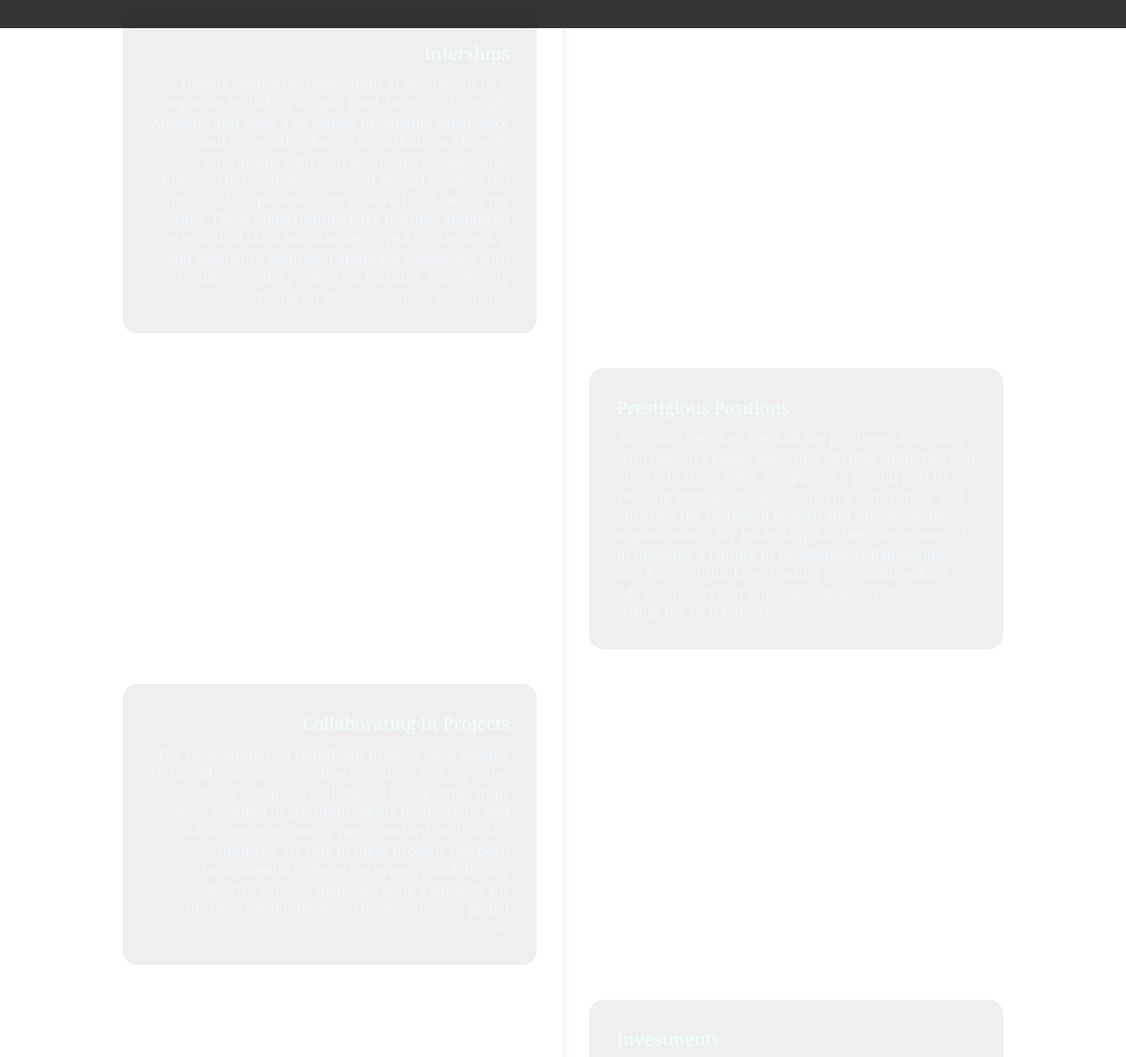
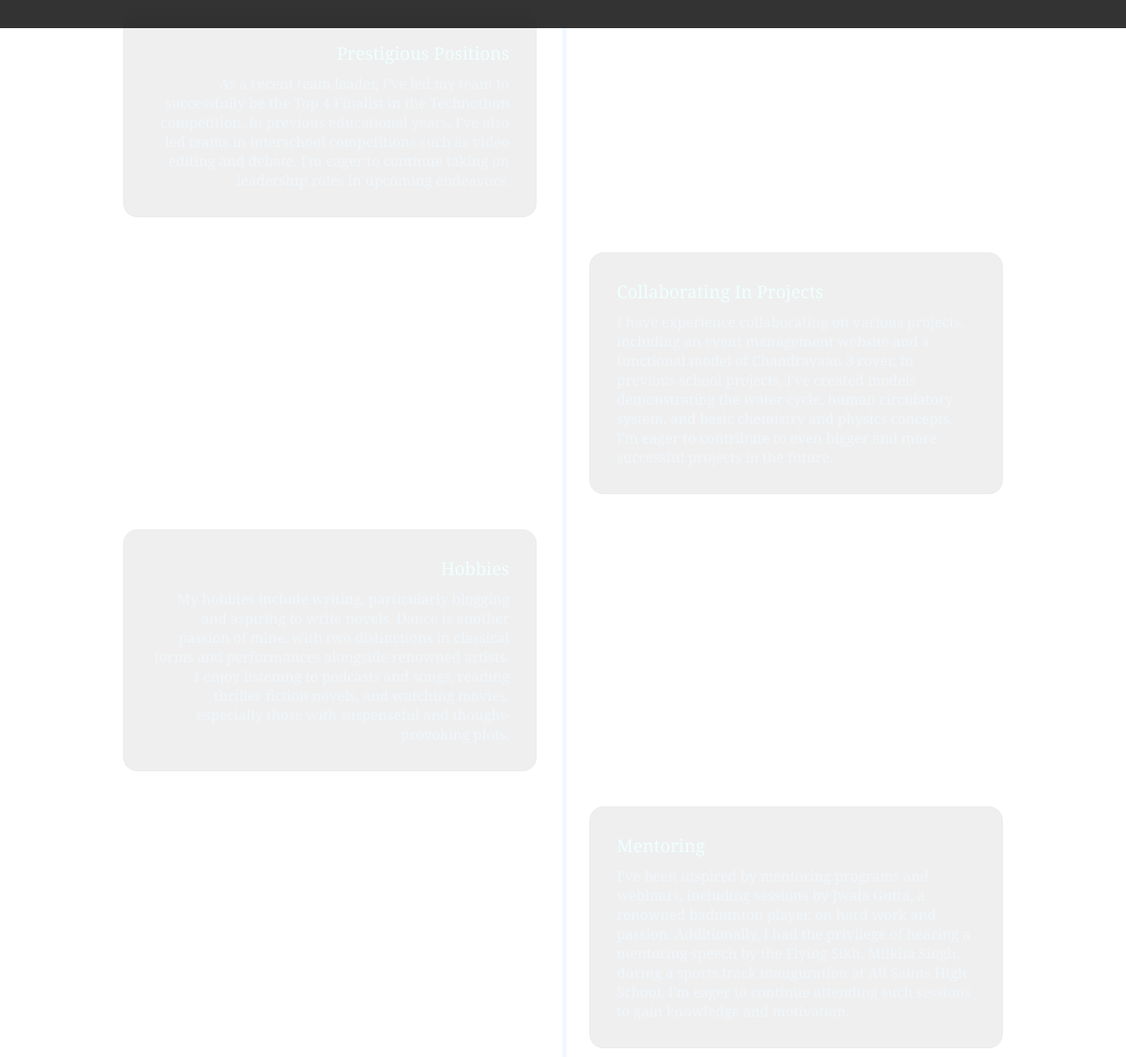
Before and after one commit to Rishika-1212/Microproj12wpd, a plain HTML site: page exp.html in a window 1280 px wide. Shown: the part 84-1286 px from the top of the page at 88% size. Drawn offline with Linux system fonts and the light colour scheme.

Commit message:
Add files via upload

```diff
--- a/exp.html
+++ b/exp.html
@@ -3,7 +3,7 @@
 <head>
     <meta charset="UTF-8">
     <meta name="viewport" content="width=device-width, initial-scale=1.0">
-    <title>Education</title>
+    <title>Experiences</title>
     <link rel="stylesheet" href="exp.css">
 </head>
 <body>
@@ -25,29 +25,13 @@
 
         <div class="timeline-items">
 
-            <div class="timeline-item">
-                <div class="timeline-dot"></div>
-                <div class="timeline-content">
-                    <h3>Interships</h3>
-                    <p>
-                        Having completed internships at prestigious tech companies including
-                        Google, Intel, Infosys, Microsoft, Amazon, and Meta, I've gained invaluable
-                        experience and recognition for my contributions.Through internships with tech giants like
-                        Google, Intel, Infosys, Microsoft, Amazon, and Meta, I've garnered invaluable experience and received acclaim for my work.
-                       These opportunities have not only enhanced my technical skills but also developed my leadership and teamwork abilities.
-                       I approach challenges with resilience and a passion for learning, consistently striving for excellence in all endeavors.
-                    </p>
-                </div>
-            </div>
+
 
             <div class="timeline-item">
                 <div class="timeline-dot"></div>
                 <div class="timeline-content">
                     <h3>Prestigious Positions</h3>
-                    <p>As a chief member, I've had the privilege of working with industry giants like Apple, Nvidia, Alphabet, and others.
-                      In these roles, I've played a pivotal part in steering strategic decisions, driving innovation,
-                      and ensuring the sustained growth and success of the organizations. My leadership has been instrumental in fostering a culture of
-                      excellence, collaboration, and forward-thinking, leading to groundbreaking advancements and unparalleled achievements within the tech industry.
+                    <p>As a recent team leader, I've led my team to successfully be the Top 4 Finalist in the Technothon competition. In previous educational years, I've also led teams in interschool competitions such as video editing and debate. I'm eager to continue taking on leadership roles in upcoming endeavors.
                     </p>
                 </div>
             </div>
@@ -56,10 +40,7 @@
                 <div class="timeline-dot"></div>
                 <div class="timeline-content">
                     <h3>Collaborating in Projects</h3>
-                    <p>I've collaborated on significant projects with leading technical companies, pooling resources and expertise to tackle complex challenges.
-                     These partnerships have resulted in groundbreaking innovations and advancements, setting new standards within the industry.
-                     My role in these projects has been instrumental in fostering synergy and driving collective success,
-                    demonstrating a capacity for effective collaboration and leadership on a global scale.
+                    <p>I have experience collaborating on various projects, including an event management website and a functional model of Chandrayaan 3 rover. In previous school projects, I've created models demonstrating the water cycle, human circulatory system, and basic chemistry and physics concepts. I'm eager to contribute to even bigger and more successful projects in the future.
                     </p>
                 </div>
             </div>
@@ -67,11 +48,8 @@
             <div class="timeline-item">
                 <div class="timeline-dot"></div>
                 <div class="timeline-content">
-                    <h3>Investments</h3>
-                    <p>As the founder and CEO of my own company, I lead investments in promising businesses and startups.
-                     Our focus is on identifying innovative ventures with high growth potential and providing them with the necessary resources and support to thrive.
-                     Through strategic partnerships and prudent investment decisions, we aim to fuel the success stories of tomorrow
-                     while generating significant returns for our stakeholders.
+                    <h3>Hobbies</h3>
+                    <p>My hobbies include writing, particularly blogging and aspiring to write novels. Dance is another passion of mine, with two distinctions in classical forms and performances alongside renowned artists. I enjoy listening to podcasts and songs, reading thriller fiction novels, and watching movies, especially those with suspenseful and thought-provoking plots.
                     </p>
                 </div>
             </div>
@@ -79,12 +57,18 @@
             <div class="timeline-item">
                 <div class="timeline-dot"></div>
                 <div class="timeline-content">
-                    <h3>Mentoring The Future Seeds!</h3>
-                    <p>Having actively participated in mentorship programs for esteemed institutions such as
-                     IIT Bombay, COEP College, DY Patil College, and leading companies like Boat and Amazon,
-                     I've had the privilege of guiding and nurturing the next generation of talent.
-                    These experiences have been enriching, allowing me to impart knowledge, offer guidance,
-                    and inspire individuals to achieve their full potential in both academic and professional pursuits.
+                    <h3>Mentoring</h3>
+                    <p>I've been inspired by mentoring programs and webinars, including sessions by Jwala Gutta, a renowned badminton player, on hard work and passion. Additionally, I had the privilege of hearing a mentoring speech by the Flying Sikh, Milkha Singh, during a sports track inauguration at All Saints High School. I'm eager to continue attending such sessions to gain knowledge and motivation.
+                    </p>
+                </div>
+            </div>
+
+            <div class="timeline-item">
+                <div class="timeline-dot"></div>
+                <div class="timeline-content">
+                    <h3>Interships</h3>
+                    <p>
+                        Yet To Work On
                     </p>
                 </div>
             </div>
--- a/style.css
+++ b/style.css
@@ -144,7 +144,7 @@ a:hover{
     border: 2px solid black;
 }
 .btn-2:hover{
-    color: #B6D0E2;
+    color: black;
     background-color: #fff;
     border: 2px solid black;
 }
```
Also changed, not shown: edu.html (+7 -19 lines), index.html (+7 -9 lines), skil.html (+15 -13 lines).
